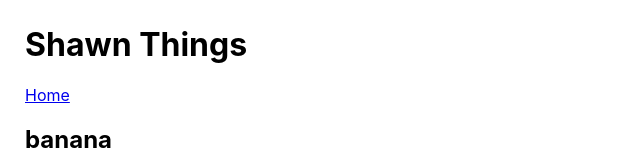
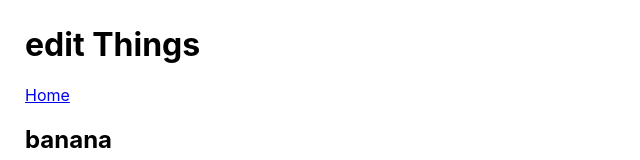
Before and after one commit to natnichols/all-the-things, a React (Vite) app: page /the-manliest-things in a window 1280 px wide. Shown: the top 160 px of the page, without its empty margins (0-640 px from the left). Built offline with nearby package versions, Linux system fonts and the light colour scheme.

Commit message:
edit thing

```diff
--- a/src/pages/ManliestThings/ManliestThings.jsx
+++ b/src/pages/ManliestThings/ManliestThings.jsx
@@ -4,7 +4,7 @@ import { Link } from 'react-router-dom'
 const ManliestThings = (props) => {
   return (
     <>
-      <h1>Shawn Things</h1>
+      <h1>edit Things</h1>
       <Link to="/">Home</Link>
 
       {props.things.map((thing, idx) =>
```
